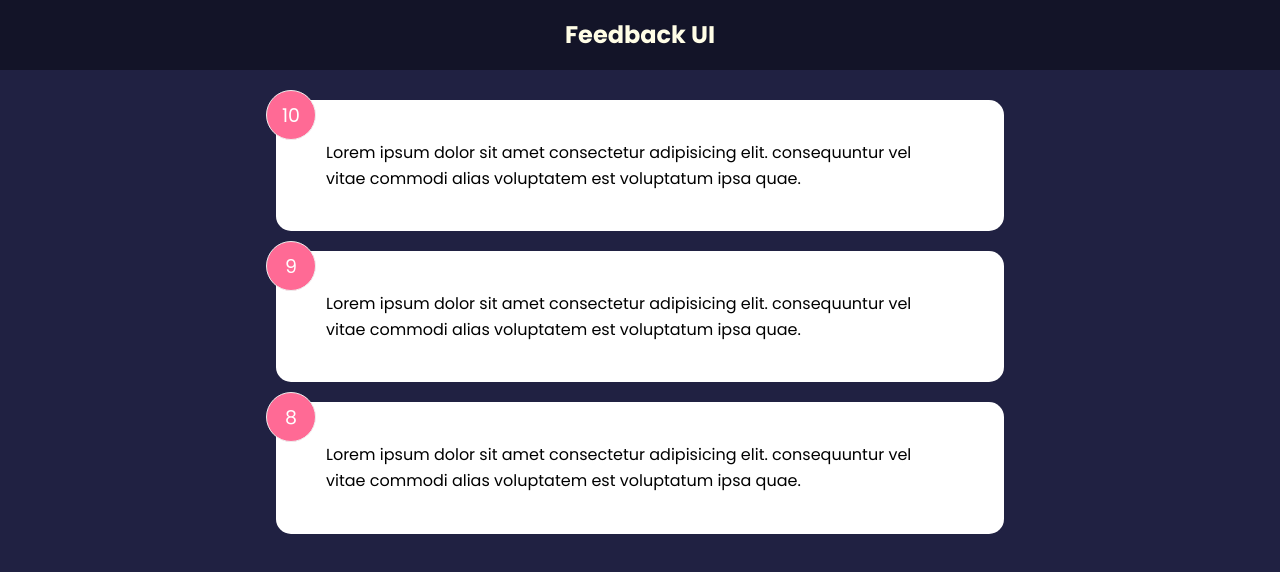
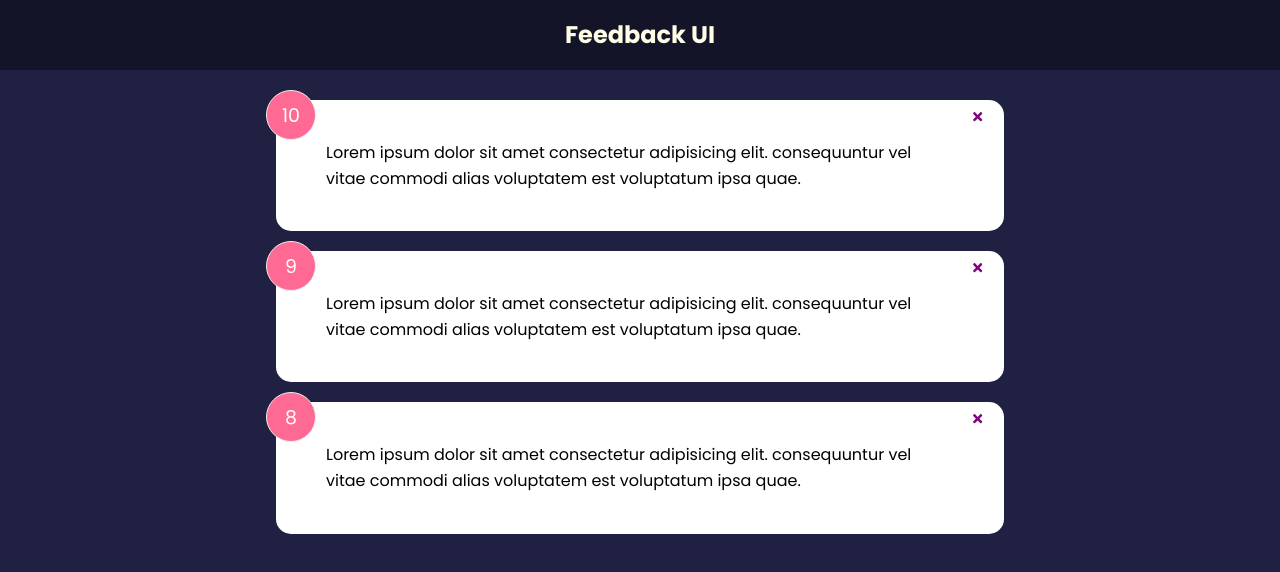
Before and after one commit to anita-brown/create-react-app-lambda, a React (Create React App) app in the folder feedback-app/: page / in a window 1280 px wide. Shown: the top 572 px of the page. Built offline with nearby package versions, Linux system fonts and the light colour scheme.

Commit message:
handleDelete in feedbacklist

```diff
--- a/feedback-app/src/App.js
+++ b/feedback-app/src/App.js
@@ -6,12 +6,19 @@
 
 function App() {
     const [feedback, setFeedback] = useState(FeedbackData)
+    const deleteFeedback = (id) => {
+        if (window.confirm('Are you sure you want to delete?')) {
+
+            setFeedback(feedback.filter((item)=> item.id !== id))
+        }
+    }
 
     return (
         <>
             <Header />
         <div className='container'>
-            <FeedbackList feedback={feedback}/>
+                <FeedbackList feedback={feedback}
+                handleDelete={deleteFeedback}/>
 
             </div>
             </>
--- a/feedback-app/src/components/FeedbackItem.jsx
+++ b/feedback-app/src/components/FeedbackItem.jsx
@@ -1,10 +1,15 @@
+import {FaTimes} from 'react-icons/fa'
 import PropTypes from 'prop-types'
 import Card from './shared/Card'
-function FeedbackItem({item}){
+function FeedbackItem({item, handleDelete}){
 
     return (
     <Card>
-    <div className='num-display'>{item.rating}</div>
+            <div className='num-display'>{item.rating}</div>
+            <button onClick={() => handleDelete(item.id)} className='close'>
+                <FaTimes color='purple'/>
+            </button>
+
     <div className = 'text-display'>{item.text}</div>
     </Card>
     )
--- a/feedback-app/src/components/FeedbackList.jsx
+++ b/feedback-app/src/components/FeedbackList.jsx
@@ -1,16 +1,16 @@
 import PropTypes from 'prop-types'
 import FeedbackItem from './FeedbackItem'
-function FeedbackList({feedback}) {
+
+function FeedbackList({feedback, handleDelete}) {
     if (!feedback || feedback.length === 0){
         return <p>No Feedback Yet</p>
     }
 
   return (
   <div className='feedback-list'>
-  {
-      feedback.map((item)=>(
-          <FeedbackItem key ={item.id} item={item}/>
-
+  {feedback.map((item)=>(
+          <FeedbackItem key={item.id} item={item}
+              handleDelete={handleDelete}/>
       ))}
   </div>
   )
```
